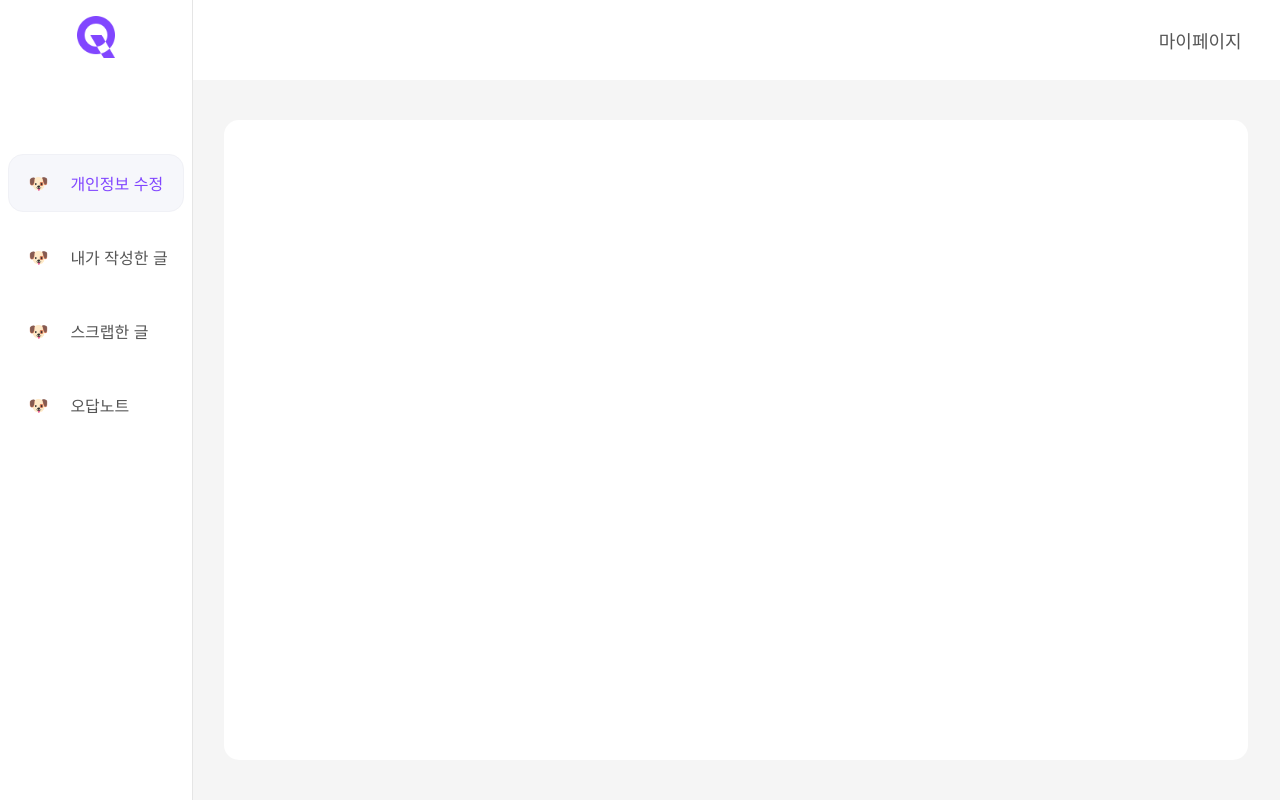
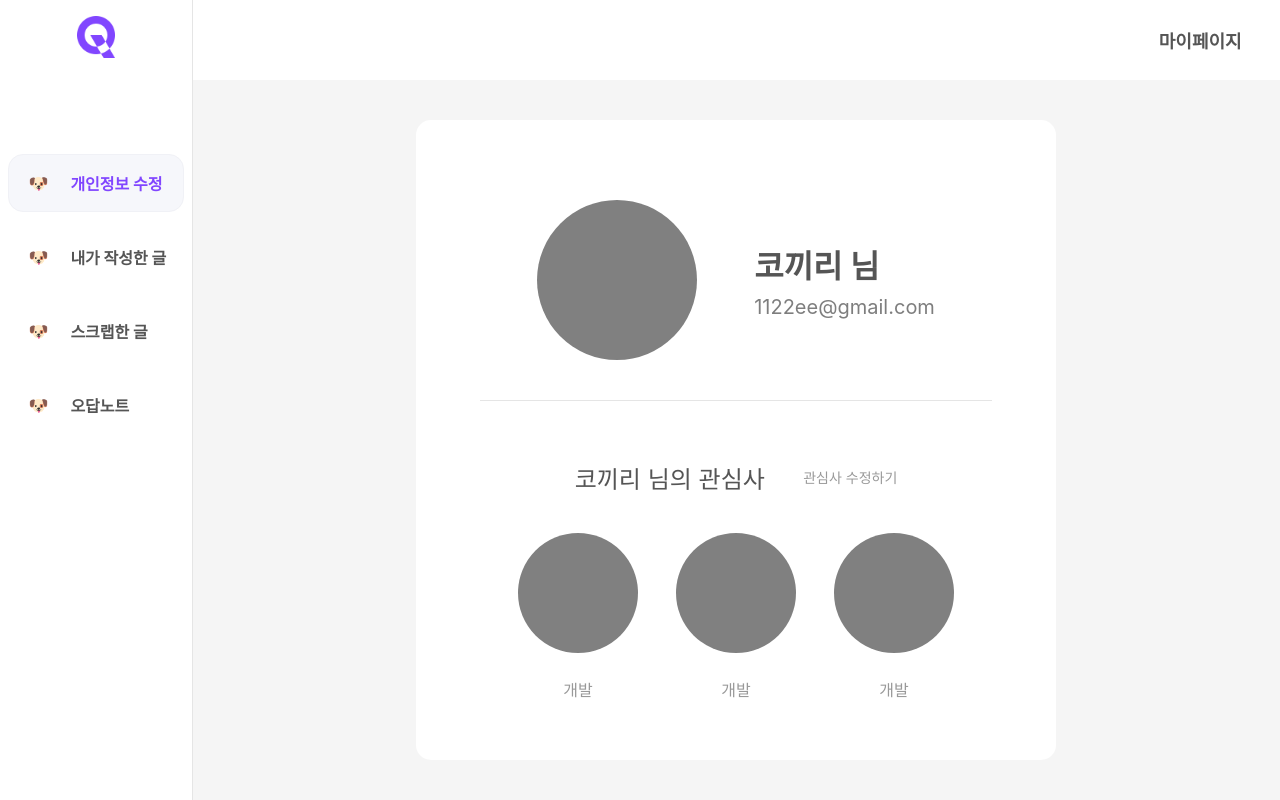
Before and after one commit to 9oormthon-univ/2024_BEOTKKOTTHON_TEAM_20_FE, a React (Create React App) app: page /mypage in a window 1280 px wide. Built offline with nearby package versions, Linux system fonts and the light colour scheme.

Commit message:
[feat] 마이페이지 프로필 확인 페이지 디자인

```diff
--- a/src/pages/MyPage.tsx
+++ b/src/pages/MyPage.tsx
@@ -1,13 +1,46 @@
 import React from "react";
-import { Container } from "../styles/MyPageStyled";
+import { Container, StyledLink } from "../styles/MyPageStyled";
 import MyPageNav from "../components/MyPageNav";
+// import Interest from "../components/Interest";
 
 const MyPage = () => {
     return (
         <>
             <MyPageNav />
             <Container>
-                <div className="contentBox"></div>
+                <div className="contentBox">
+                    <div className="profileBox">
+                        <div className="profile_img"></div>
+                        <div className="profile_user">
+                            <p className="username">코끼리 님</p>
+                            <p className="email">1122ee@gmail.com</p>
+                        </div>
+                    </div>
+                    <div className="interestBox">
+                        <div className="interestTitle">
+                            <p className="userTitle">코끼리 님의 관심사</p>
+                            <StyledLink to="/interest">
+                                <p className="linkToInterest">
+                                    관심사 수정하기
+                                </p>
+                            </StyledLink>
+                        </div>
+                        <div className="interests">
+                            <div className="interest">
+                                <div className="interest_icon"></div>
+                                <div className="interest_text">개발</div>
+                            </div>
+                            <div className="interest">
+                                <div className="interest_icon"></div>
+                                <div className="interest_text">개발</div>
+                            </div>
+                            <div className="interest">
+                                <div className="interest_icon"></div>
+                                <div className="interest_text">개발</div>
+                            </div>
+                        </div>
+                    </div>
+                </div>
             </Container>
         </>
     );
--- a/src/styles/MyPageNavStyled.tsx
+++ b/src/styles/MyPageNavStyled.tsx
@@ -20,6 +20,7 @@ export const Container = styled.div`
     .top_title {
         margin-right: 3vw;
         font-size: 18px;
+        font-weight: bold;
         color: ${theme.colors.font1};
     }
 
@@ -59,6 +60,7 @@ export const Container = styled.div`
         border: 1px solid white;
         border-radius: 15px;
 
+        font-weight: bold;
         color: ${theme.colors.font1};
     }
 
--- a/src/styles/MyPageStyled.tsx
+++ b/src/styles/MyPageStyled.tsx
@@ -1,5 +1,6 @@
 import styled from "styled-components";
 import theme from "./theme";
+import { Link } from "react-router-dom";
 
 export const Container = styled.div`
     width: 85vw;
@@ -19,13 +20,121 @@ export const Container = styled.div`
     }
 
     .contentBox {
-        width: 80vw;
+        width: 40vw;
         height: 80vh;
+        padding: 0 5vw;
 
         border-radius: 15px;
 
+        display: flex;
+        flex-direction: column;
+        justify-content: space-evenly;
+        align-items: center;
+
         background-color: white;
+    }
+
+    .profileBox {
+        width: 40vw;
+        padding: 5vh 0;
+        display: flex;
+        justify-content: space-evenly;
+        align-items: center;
+        border-bottom: 1px solid ${theme.colors.line1};
+    }
+
+    .profile_img {
+        width: 160px;
+        height: 160px;
+
+        display: flex;
+        justify-content: center;
+        align-items: center;
+
+        border-radius: 50%;
+
+        background-color: gray;
+    }
+
+    .username {
+        font-size: 32px;
+        font-weight: bold;
+        color: ${theme.colors.font1};
+    }
+
+    .email {
+        margin-top: 1vh;
+        font-size: 20px;
+        color: ${theme.colors.font2};
+    }
+
+    .interestBox {
+        width: 40vw;
+        height: 35vh;
+        display: flex;
+        flex-direction: column;
+        justify-content: space-around;
+        align-items: center;
+    }
+
+    .interestTitle {
+        display: flex;
+        justify-content: center;
+        align-items: center;
+    }
+
+    .userTitle {
+        font-size: 24px;
+        margin-right: 3vw;
+        color: ${theme.colors.font1};
+    }
+
+    .linkToInterest {
+        font-size: 14px;
+        color: ${theme.colors.font3};
+    }
+
+    .interests {
+        width: 40vw;
+        display: flex;
+        justify-content: space-evenly;
+        align-items: center;
+    }
+
+    .interest {
+        display: flex;
+        flex-direction: column;
+        justify-content: center;
+        align-items: center;
+    }
+
+    .interest_icon {
+        width: 120px;
+        height: 120px;
+        border-radius: 50%;
+
+        display: flex;
+        justify-content: center;
+        align-items: center;
+
+        background-color: gray;
+    }
+
+    .interest_text {
+        margin-top: 3vh;
+        font-size: 16px;
+        color: ${theme.colors.font3};
     }
 `;
 
-export default Container;
+export const StyledLink = styled(Link)`
+    text-decoration: none;
+
+    &:focus,
+    &:hover,
+    &:visited,
+    &:link,
+    &:active {
+        text-decoration: none;
+    }
+`;
```
